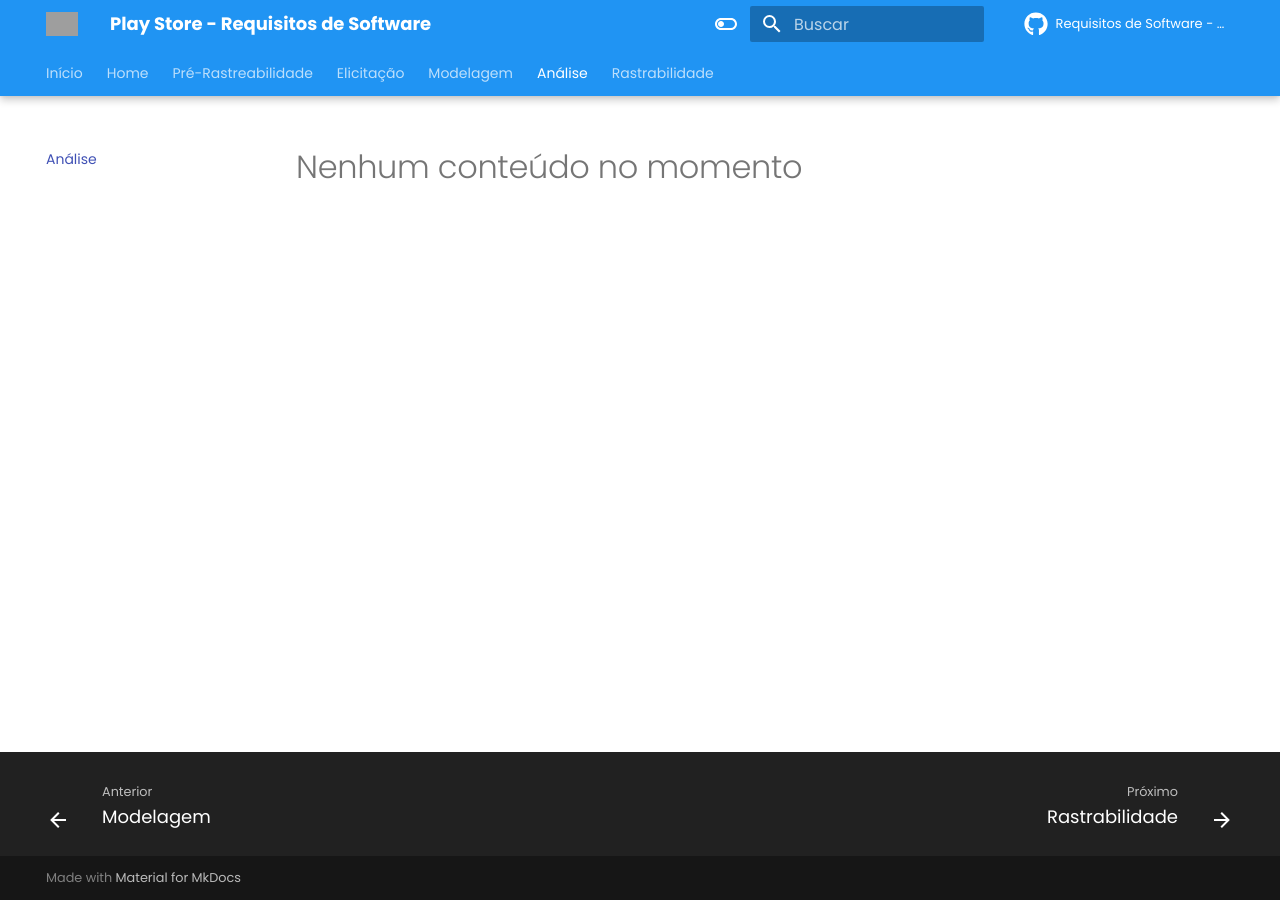
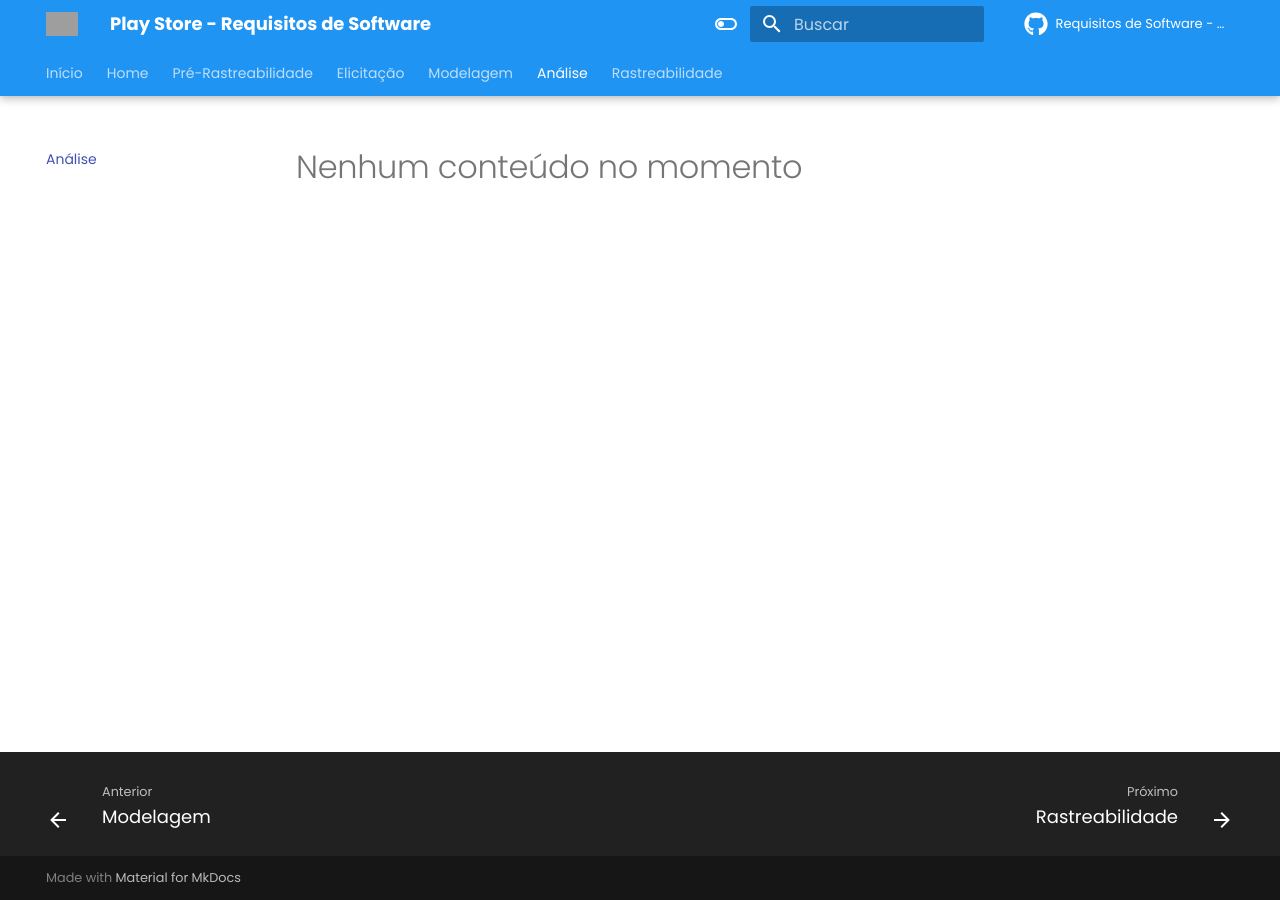
Before and after one commit to artrsousa1/req2024-1, an MkDocs documentation site: the page built from docs/analise/analise.md, in a window 1280 px wide. Built offline with MkDocs 1.6.1 and Material for MkDocs 9.7.7, drawn with Linux system fonts in a browser that asks for light colours; comment, search, counter and statistics services are not loaded; some of the changed lines change nothing that is shown; grey boxes are pictures that could not be loaded.

Commit message:
Corrige typo

```diff
--- a/mkdocs.yml
+++ b/mkdocs.yml
@@ -9,7 +9,7 @@
   - Elicitação: elicitacao/elicitacao.md
   - Modelagem: modelagem/modelagem.md
   - Análise: analise/analise.md
-  - Rastrabilidade: rastreabilidade/rastreabilidade.md
+  - Rastreabilidade: rastreabilidade/rastreabilidade.md
 
 theme:
   name: material
```
